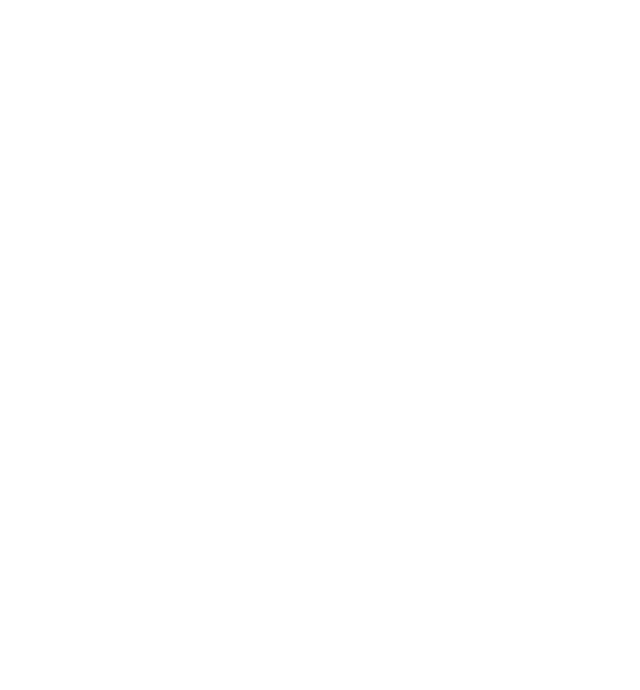
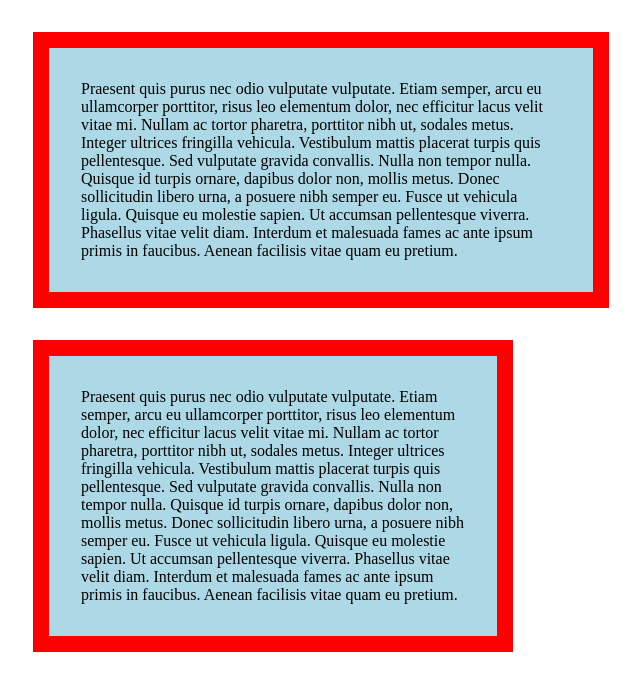
Before and after one commit to datat/CIS1300, a plain HTML site: page module09/index.html in a window 1280 px wide. Shown: the whole page, without its empty margins (7-647 px from the left). Drawn offline with Linux system fonts and the light colour scheme.

Commit message:
Working changes

```diff
--- a/module09/index.html
+++ b/module09/index.html
@@ -7,7 +7,7 @@
 </head>
 
 <body>
-<main>
-	</main>
+<section class="content-box">Praesent quis purus nec odio vulputate vulputate. Etiam semper, arcu eu ullamcorper porttitor, risus leo elementum dolor, nec efficitur lacus velit vitae mi. Nullam ac tortor pharetra, porttitor nibh ut, sodales metus. Integer ultrices fringilla vehicula. Vestibulum mattis placerat turpis quis pellentesque. Sed vulputate gravida convallis. Nulla non tempor nulla. Quisque id turpis ornare, dapibus dolor non, mollis metus. Donec sollicitudin libero urna, a posuere nibh semper eu. Fusce ut vehicula ligula. Quisque eu molestie sapien. Ut accumsan pellentesque viverra. Phasellus vitae velit diam. Interdum et malesuada fames ac ante ipsum primis in faucibus. Aenean facilisis vitae quam eu pretium.</section>
+<section class="border-box">Praesent quis purus nec odio vulputate vulputate. Etiam semper, arcu eu ullamcorper porttitor, risus leo elementum dolor, nec efficitur lacus velit vitae mi. Nullam ac tortor pharetra, porttitor nibh ut, sodales metus. Integer ultrices fringilla vehicula. Vestibulum mattis placerat turpis quis pellentesque. Sed vulputate gravida convallis. Nulla non tempor nulla. Quisque id turpis ornare, dapibus dolor non, mollis metus. Donec sollicitudin libero urna, a posuere nibh semper eu. Fusce ut vehicula ligula. Quisque eu molestie sapien. Ut accumsan pellentesque viverra. Phasellus vitae velit diam. Interdum et malesuada fames ac ante ipsum primis in faucibus. Aenean facilisis vitae quam eu pretium.</section>
 </body>
 </html>
--- a/module09/style.css
+++ b/module09/style.css
@@ -1,7 +1,14 @@
 /* CSS Document */
-html {
-  box-sizing: border-box;
+section {
+	margin: 2em;
+	padding: 2em;
+	border: 1em solid red;
+	width: 30em;
+	background-color: lightblue;
 }
-*, *:before, *:after {
-  box-sizing: inherit;
+.content-box {
+	box-sizing: content-box;
 }
+.border-box {
+	box-sizing: border-box;
+}
```
